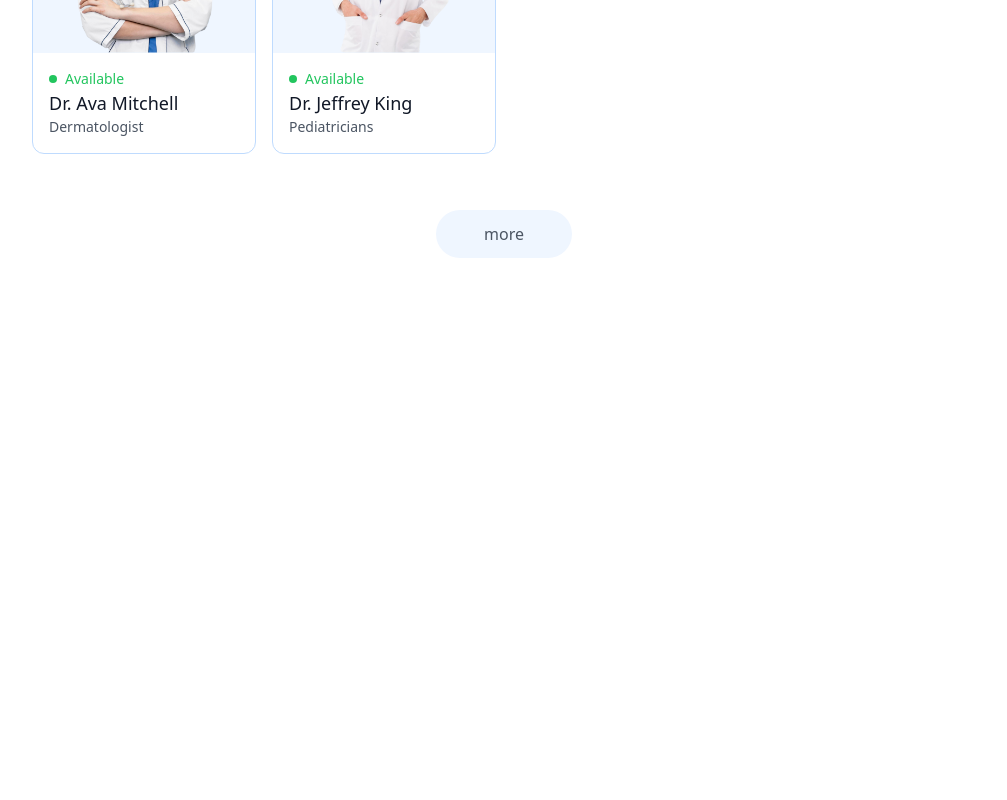
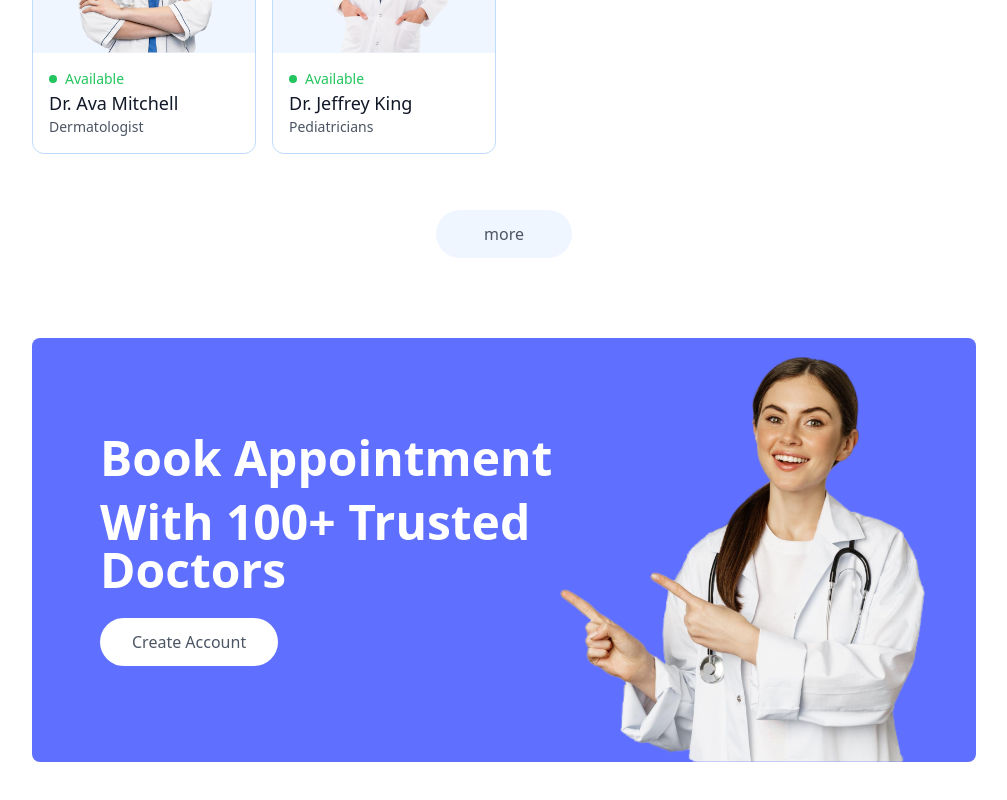
Before and after one commit to ShreyasGadave/MediCure, a React (Vite) app in the folder Frontend/: page / in a window 1280 px wide. Shown: the part 2128-2928 px from the top of the page, without its empty margins (136-1143 px from the left). Before the commit the page ends 2450 px from the top, so only its background shows below. Built offline with nearby package versions, Linux system fonts and the light colour scheme.

Commit message:
Banner Added

```diff
--- /dev/null
+++ b/Frontend/src/Components/Banner.jsx
@@ -0,0 +1,27 @@
+import React, { use } from 'react'
+import { assets } from '../assets/assets_frontend/assets'
+import { useNavigate } from 'react-router-dom'
+
+const Banner = () => {
+
+const navigate=useNavigate();
+
+  return (
+    <div className='flex bg-primary rounded-lg px-6 sm:px-10 md:px-14 lg:px-12 my-20 md:mx-10 '>
+        {/* ---- left-side ---- */}
+        <div className='flex-1 py-8 sm:py-10 md:py-16  lg:py-24 lg:pl-5  '>
+<div className='text-xl sm:text-2xl md:text-3xl lg:text-5xl font-semibold text-white '>
+    <p >Book Appointment</p>
+    <p className='mt-4'>With 100+ Trusted Doctors</p>
+</div>
+<button onClick={()=>{navigate('/login'); scrollTo(0,0)}} className='bg-white text-sm sm:text-base text-gray-600 px-8  py-3 rounded-full mt-6 hover:scale-105 transition-all '>Create Account</button>
+        </div>
+        {/* ------- right-side ----- */}
+        <div className='hidden md:block md:w-1/2 lg:w-[370px] relative '>
+            <img className='w-full absolute bottom-0 right-0 max-w-md ' src={assets.appointment_img} alt="" />
+        </div>
+    </div>
+  )
+}
+
+export default Banner
--- a/Frontend/src/Pages/Home.jsx
+++ b/Frontend/src/Pages/Home.jsx
@@ -2,6 +2,7 @@
 import Header from '../Components/Header'
 import SpecialityMenu from '../Components/SpecialityMenu'
 import TopDoctors from '../Components/topDoctors'
+import Banner from '../Components/Banner'
 
 const Home = () => {
   return (
@@ -9,6 +10,7 @@
       <Header/>
       <SpecialityMenu/>
       <TopDoctors/>
+      <Banner/>
     </div>
   )
 }
```
